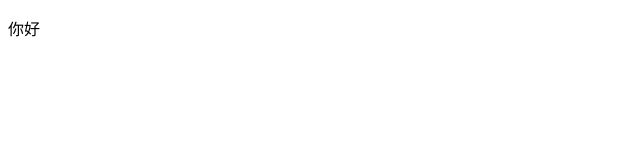
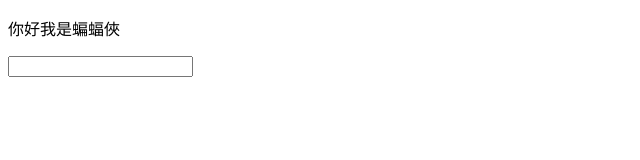
Before and after one commit to michael9487/git-test, a plain HTML site: page index.html in a window 1280 px wide. Shown: the whole page, without its empty margins (0-640 px from the left). Drawn offline with Linux system fonts and the light colour scheme.

Commit message:
add batman

```diff
--- a/index.html
+++ b/index.html
@@ -6,6 +6,7 @@
     <title>Document</title>
   </head>
   <body>
-    <div><p>你好</p></div>
+    <div><p>你好我是蝙蝠俠</p>
+    <input type="text"></div>
   </body>
 </html>
```
